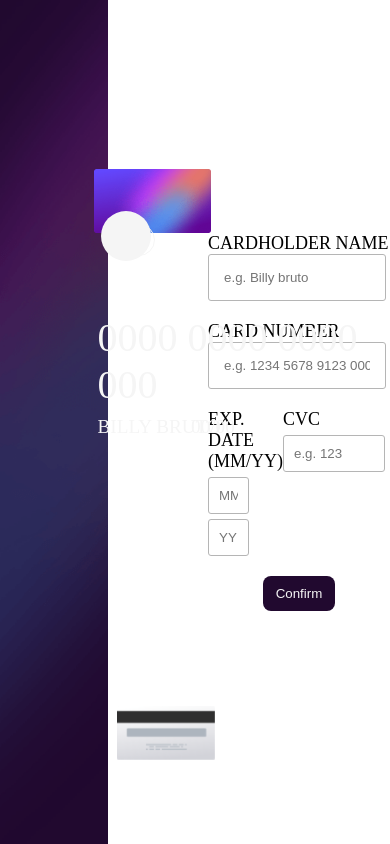
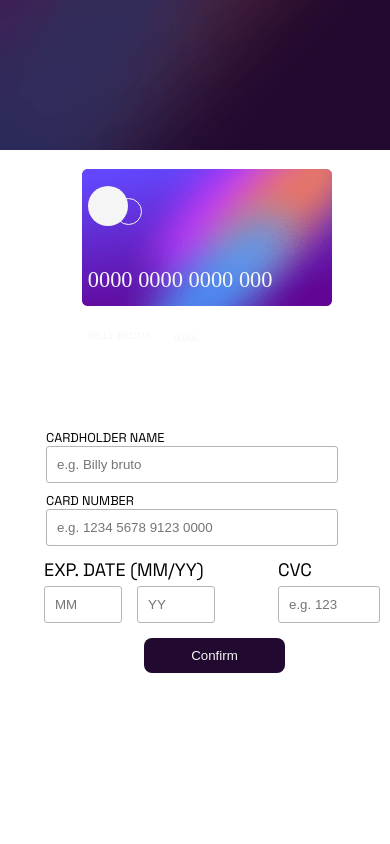
Before and after one commit to andreymarques1202/add-card, a React (Vite) app: page / in a window 390 px wide. Built offline with nearby package versions, Linux system fonts and the light colour scheme.

Commit message:
Design do projeto

```diff
--- a/src/components/Card.jsx
+++ b/src/components/Card.jsx
@@ -14,7 +14,6 @@ const MainContainerCard = () => {
                     <p id="card">0000 0000 0000 000</p>
                     <p id="name-card">BILLY BRUTO</p>
                     <p id="validade">00/00</p>
-                    <p></p>
                     <img src={CardFront} alt="card-front" />
                 </div>
                 <div className="card-back">
@@ -22,7 +21,7 @@ const MainContainerCard = () => {
                 </div>
                 </div>
                 <div className="container card-background">
-                    <form action="" classNama="form-container">
+                    <form action="" className="form-container">
                         <div className="form-controller">
                             <label htmlFor="card-name">CARDHOLDER NAME</label><br />
                             <input type="text" name="card-name" id="card-name" placeholder="e.g. Billy bruto"/>
--- a/src/index.css
+++ b/src/index.css
@@ -112,7 +112,7 @@ body, html {
   width: 30%;
   left: 24%;
   top: 20%;
-  position: fixed;
+
 }
 
 .card-back img {
@@ -120,7 +120,7 @@ body, html {
   width: 25%;
   left: 30%;
   bottom: 10%;
-  position: fixed;
+
 
 }
 
@@ -131,7 +131,7 @@ body, html {
   font-size: 2.5rem;
   color: #f5f5f5;
   z-index: 9999;
-  position: fixed;
+
 }
 
 #name-card {
@@ -141,7 +141,7 @@ body, html {
   font-size: 1.2rem;
   color: #f5f5f5;
   z-index: 9999;
-  position: fixed;
+
 }
 
 #validade {
@@ -151,7 +151,7 @@ body, html {
   font-size: 1.2rem;
   color: #f5f5f5;
   z-index: 9999;
-  position: fixed;
+
 }
 
 #circle-white {
@@ -163,7 +163,7 @@ body, html {
   background-color: #f5f5f5;
   border-radius: 50%;
   z-index: 9999;
-  position: fixed;
+
 }
 
 #min-circle {
@@ -175,10 +175,187 @@ body, html {
   border: 1px solid #f5f5f5;
   border-radius: 50%;
   z-index: 9999;
-  position: fixed;
+
 }
 
+@media (max-width: 425px) {
+  body, html {
+    height: 100%;
+    overflow: hidden;
+  }
 
+  .container-card {
+    display: block;
+  }
+
+  .img-background {
+    height: 150px;
+  }
+
+  .card-front img{
+    width: 250px;
+    z-index: 999999;
+  }
+
+  .card-back img {
+    display: none;
+  }
+
+  #card {
+    position: absolute;
+    font-size: 0.7rem;
+    top: 20%;
+    z-index: 9999999;
+  }
+
+  #name-card, #validade {
+    z-index: 9999999;
+  }
+
+  #circle-white, #min-circle {
+    z-index: 9999999;
+  }
+
+  .form-container {
+    position: absolute;
+    top: 50%;
+    left: 10%;
+    z-index: 999999;
+  }
+
+  .form-controller {
+    margin: 5px;
+    font-size: 0.8rem;
+    padding: 2px;
+  }
+
+  .form-controller label {
+    margin-bottom: 4px;
+  }
+
+  .form-controller input{
+    padding: 10px;
+  }
+
+  .flex-cardContainer {
+    margin: 5px;
+    margin-bottom: 15px;
+  }
+
+}
+
+@media (max-width: 768px) {
+  .card-front img{
+    left: 21%;
+  }
+
+  .card-back img {
+    left: 24%;
+    top: 50%;
+  }
+
+  #card {
+    font-size: 1.4rem;
+    left: 22.5%;
+    top: 29%;
+  }
+
+  #name-card {
+    font-size: 0.6rem;
+    top: 38%;
+    left: 22.5%;
+  }
+
+  #validade {
+    font-size: 0.7rem;
+    top: 38%;
+    left: 44.5%;
+  }
+
+  #circle-white {
+    width: 40px;
+    height: 40px;
+    top: 22%;
+    left: 22.5%;
+  }
+
+  #min-circle {
+    width: 25px;
+    height: 25px;
+    top: 23.5%;
+    left: 29.5%;
+  }
+}
+
+@media (max-width:1200px) and (min-width: 1024px) {
+  .card-front img {
+    left: 20%;
+  }
+
+  .card-back img {
+    left: 23%;
+  }
+
+  #card {
+    font-size: 1.8rem;
+    left: 21.5%;
+  }
+
+  #name-card {
+    font-size: 0.9rem;
+    left: 21.5%;
+    top: 45%;
+  }
+
+  #validade {
+    font-size: 0.9rem;
+    left: 44%;
+    top: 45%;
+  }
+
+  #circle-white {
+    left: 22%;
+    top: 24%;
+  }
+
+  #min-circle {
+    left: 28%;
+    top: 26%;
+  }
+}
+
+@media (max-width: 1440px) and (min-width: 1200px) {
+  .card-front img {
+    top: 16%;
+  }
+
+  .card-back img {
+    top: 60%;
+  }
+
+  #circle-white {
+    top: 20%;
+  }
+
+  #min-circle {
+    top: 22%;
+  }
+
+  #card {
+    font-size: 2.2rem;
+    top: 29%;
+  }
+
+  #name-card {
+    font-size: 1rem;
+    top: 45%;
+  }
+
+  #validade {
+    font-size: 1rem;
+    top: 45%;
+  }
+}
 
 @media (max-width: 2800px) and (min-width: 1440px) {
   .card-front img {
```
